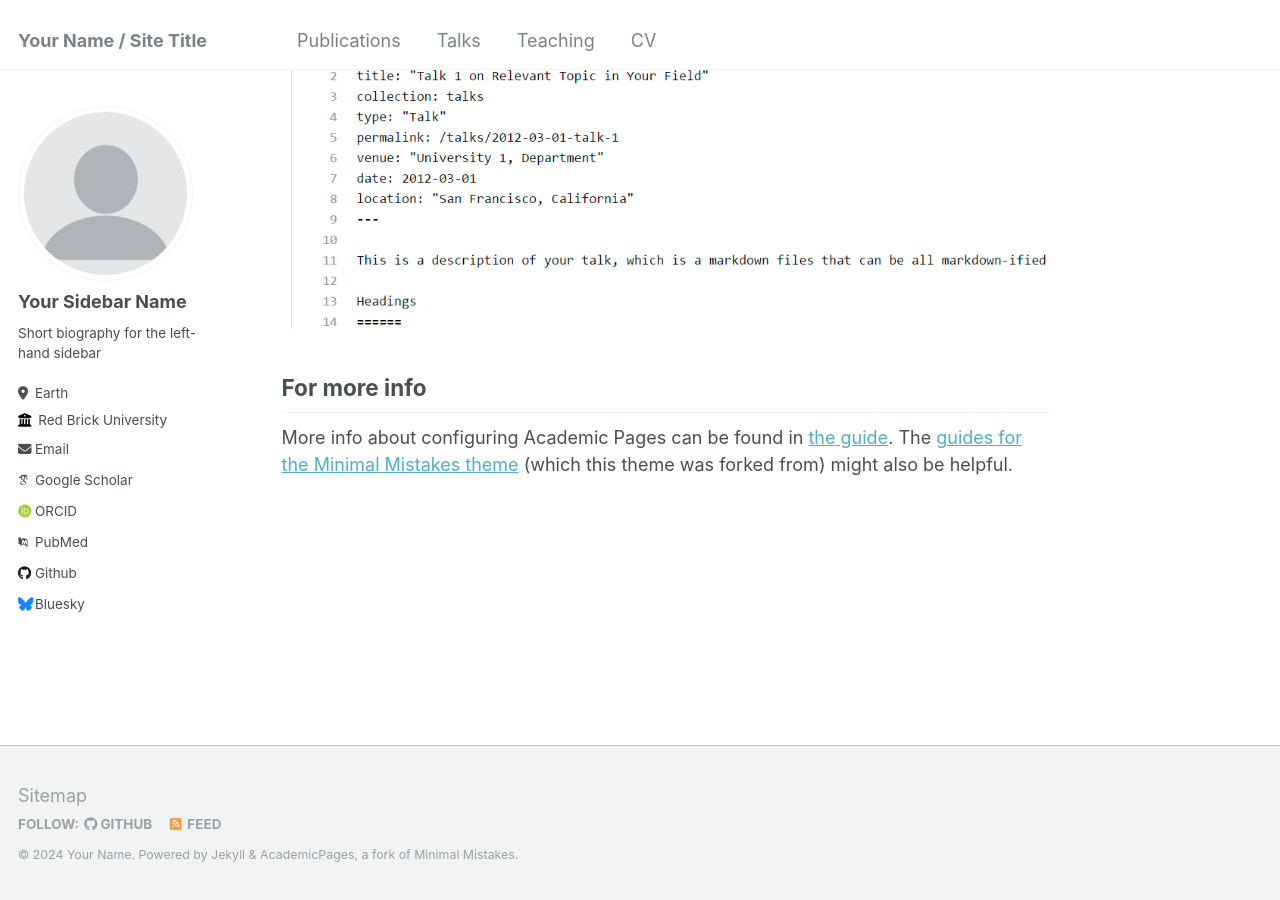
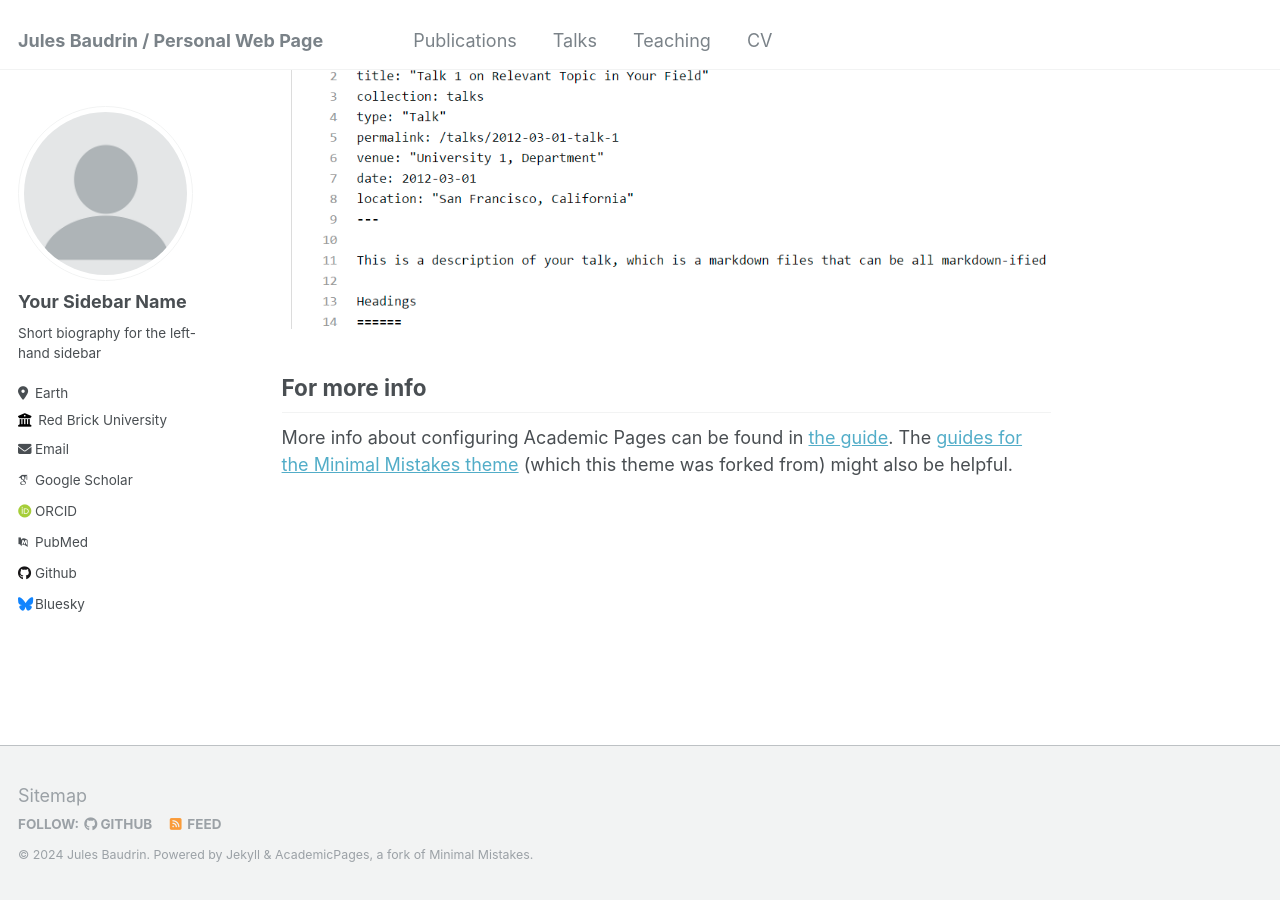
Before and after one commit to baudrin-j/baudrin-j.github.io, a Jekyll site: the page built from _pages/about.md, in a window 1280 px wide and 900 px high, scrolled down 2660 px. Built offline with Jekyll 4.4.1, drawn with Linux system fonts in a browser that asks for light colours; some web fonts are replaced.

Commit message:
Update _config.yml

```diff
--- a/_config.yml
+++ b/_config.yml
@@ -8,11 +8,11 @@
 
 # Basic Site Settings
 locale                   : "en-US"
-title                    : "Your Name / Site Title"
+title                    : "Jules Baudrin / Personal Web Page"
 title_separator          : "-"
-name                     : &name "Your Name"
-description              : &description "personal description"
-url                      : https://academicpages.github.io # the base hostname & protocol for your site e.g. "https://mmistakes.github.io"
+name                     : &name "Jules Baudrin"
+description              : &description "PhD student in cryptography"
+url                      : https://baudrin-j.github.io # the base hostname & protocol for your site e.g. "https://mmistakes.github.io"
 baseurl                  : "" # the subpath of your site, e.g. "/blog"
 repository               : "baudrin-j.baudrin-j.github.io"
 
```
